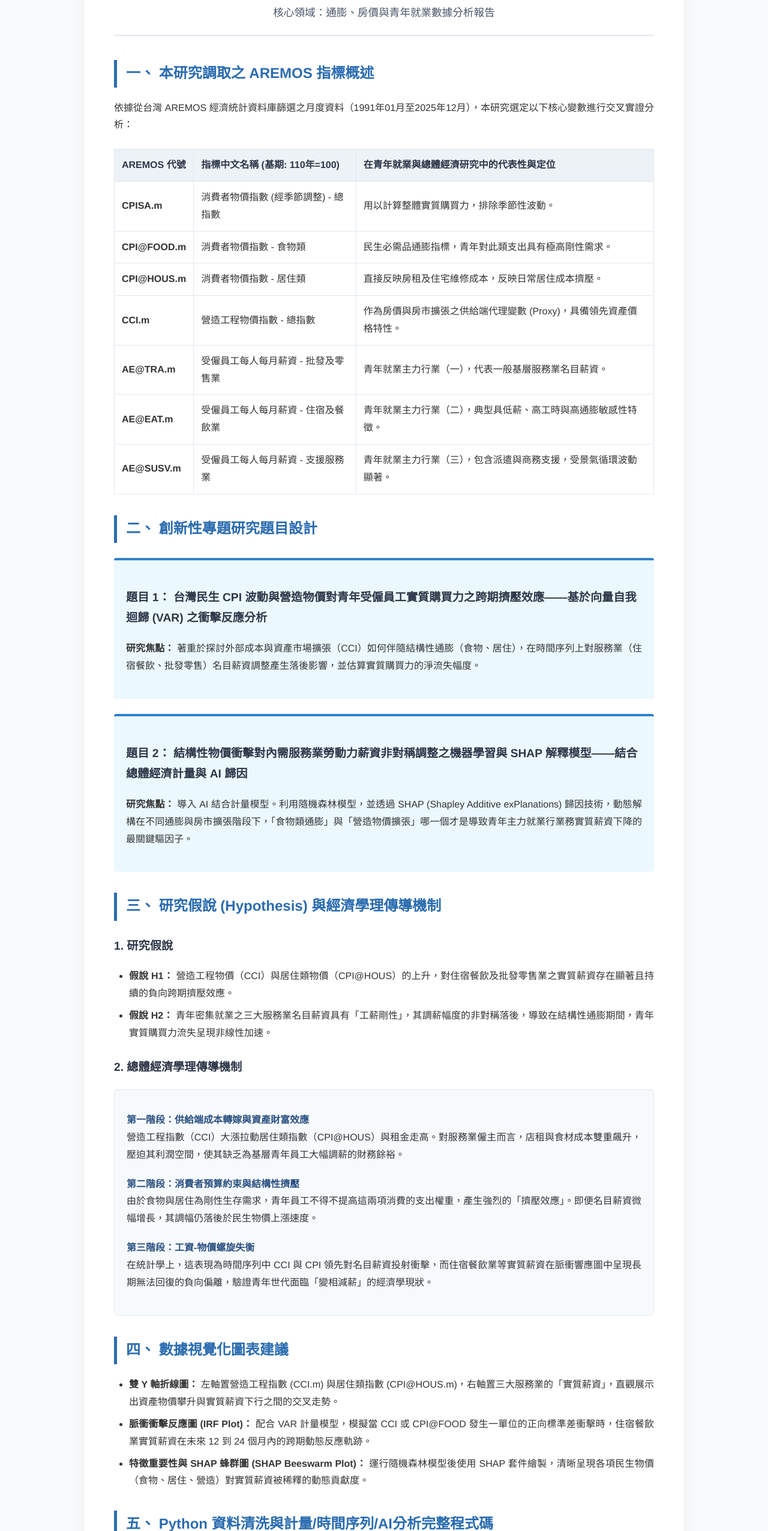
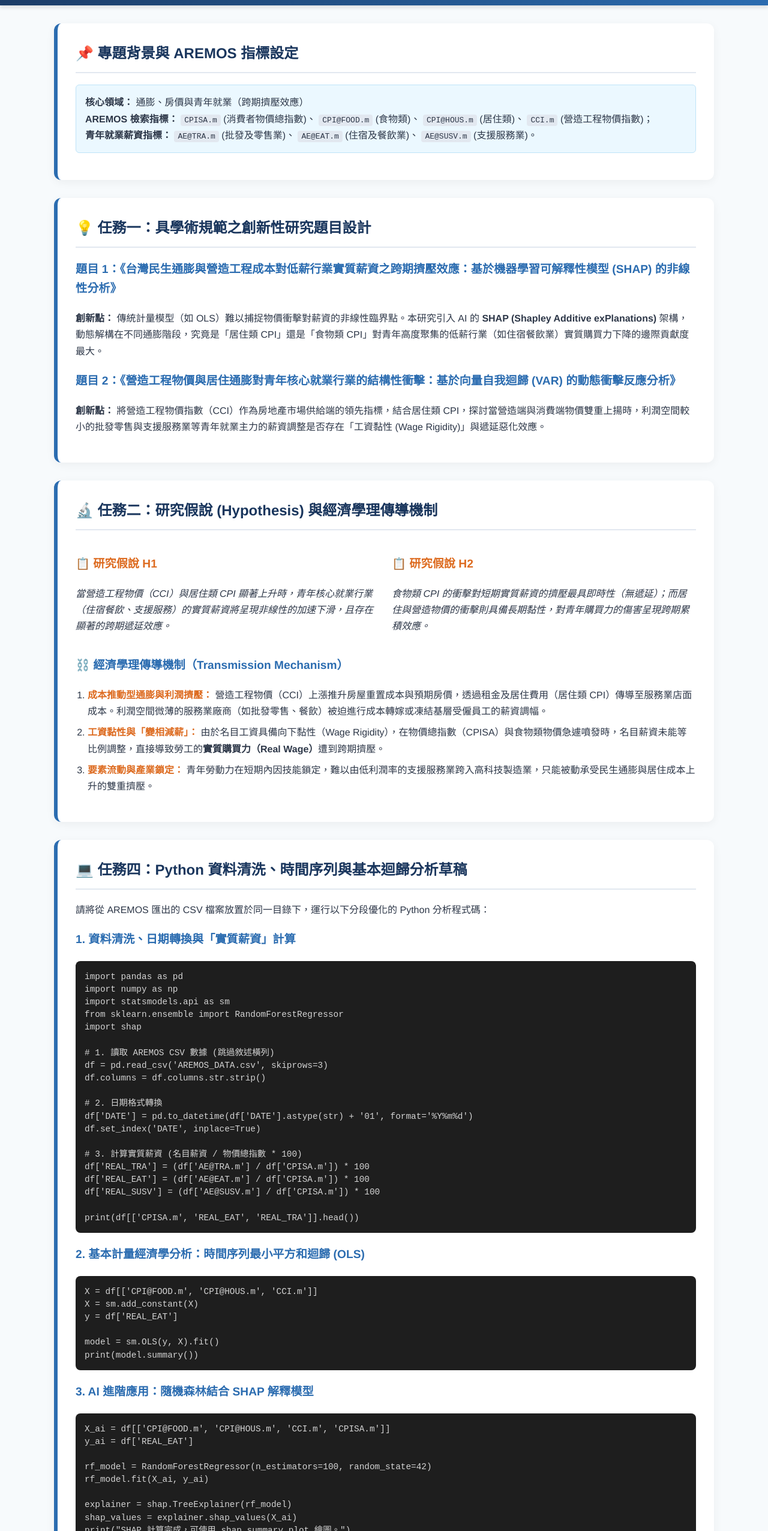
Before and after one commit to shannonlee0518/Economic, a plain HTML site: page index.html in a window 1280 px wide. Shown: the part 171-2723 px from the top of the page at 60% size. Drawn offline with Linux system fonts and the light colour scheme; a script that the page names is missing.

Commit message:
index.html
Updated the title and improved styling for better readability. Added Chart.js for dynamic rendering of data and enhanced layout with new header and container styles.

```diff
--- a/index.html
+++ b/index.html
@@ -3,283 +3,266 @@
 <head>
     <meta charset="UTF-8">
     <meta name="viewport" content="width=device-width, initial-scale=1.0">
-    <title>淡江大學《AI與經濟研究報告》專題：通膨、房價與青年就業</title>
+    <title>淡江大學《AI與經濟研究報告》專題</title>
+    <!-- 引入 Chart.js 用於動態渲染 AREMOS 數據 -->
+    <script src="https://jsdelivr.net"></script>
     <style>
+        :root {
+            --primary-color: #1a365d;
+            --secondary-color: #2b6cb0;
+            --accent-color: #dd6b20;
+            --bg-color: #f7fafc;
+            --text-color: #2d3748;
+            --code-bg: #1e1e1e;
+        }
         body {
-            font-family: "Helvetica Neue", Helvetica, Arial, "PingFang TC", "Heiti TC", "Microsoft JhengHei", sans-serif;
-            line-height: 1.8;
-            color: #333333;
-            background-color: #f8f9fa;
+            font-family: "Helvetica Neue", Arial, "Noto Sans TC", sans-serif;
+            line-height: 1.7;
+            color: var(--text-color);
+            background-color: var(--bg-color);
             margin: 0;
             padding: 0;
         }
+        .header {
+            background: linear-gradient(135deg, var(--primary-color) 0%, var(--secondary-color) 100%);
+            color: white;
+            padding: 40px 20px;
+            text-align: center;
+            box-shadow: 0 4px 6px rgba(0,0,0,0.1);
+        }
+        .header h1 { margin: 0; font-size: 2.2rem; font-weight: 700; }
+        .header p { margin: 10px 0 0 0; font-size: 1.1rem; opacity: 0.9; }
         .container {
-            max-width: 900px;
-            margin: 40px auto;
-            background: #ffffff;
-            padding: 40px 50px;
-            border-radius: 8px;
-            box-shadow: 0 4px 15px rgba(0, 0, 0, 0.05);
+            max-width: 1100px;
+            margin: 30px auto;
+            padding: 0 20px;
         }
-        h1 {
-            color: #1a365d;
-            font-size: 2.2rem;
-            text-align: center;
-            margin-bottom: 10px;
-            font-weight: 700;
+        .card {
+            background: white;
+            border-radius: 12px;
+            padding: 30px;
+            margin-bottom: 30px;
+            box-shadow: 0 4px 15px rgba(0,0,0,0.05);
+            border-left: 6px solid var(--secondary-color);
         }
-        .subtitle {
-            text-align: center;
-            color: #4a5568;
-            font-size: 1.1rem;
-            margin-bottom: 40px;
+        .card-accent { border-left-color: var(--accent-color); }
+        h2 {
+            color: var(--primary-color);
+            font-size: 1.5rem;
+            margin-top: 0;
             border-bottom: 2px solid #e2e8f0;
-            padding-bottom: 20px;
+            padding-bottom: 10px;
         }
-        h2 {
-            color: #2b6cb0;
-            font-size: 1.5rem;
-            margin-top: 35px;
-            border-left: 5px solid #2b6cb0;
-            padding-left: 15px;
-            padding-bottom: 3px;
-        }
-        h3 {
-            color: #2d3748;
-            font-size: 1.2rem;
-            margin-top: 25px;
-        }
-        p, ul, ol {
-            margin-bottom: 20px;
-            text-align: justify;
-        }
-        ul, ol {
-            padding-left: 25px;
-        }
-        li {
-            margin-bottom: 8px;
-        }
-        .highlight-box {
-            background-color: #ebf8ff;
-            border-top: 4px solid #3182ce;
-            padding: 20px;
-            border-radius: 4px;
-            margin: 25px 0;
-        }
-        .mechanism-box {
-            background-color: #f7fafc;
-            border: 1px solid #e2e8f0;
-            padding: 20px;
-            border-radius: 6px;
+        h3 { color: var(--secondary-color); font-size: 1.2rem; margin-top: 20px; }
+        ul, ol { padding-left: 20px; }
+        li { margin-bottom: 8px; }
+        .highlight { font-weight: bold; color: var(--accent-color); }
+        .chart-container {
+            position: relative;
             margin: 20px 0;
-        }
-        .step-title {
-            font-weight: bold;
-            color: #2c5282;
-        }
-        table {
+            height: 400px;
             width: 100%;
-            border-collapse: collapse;
-            margin: 25px 0;
-        }
-        th, td {
-            border: 1px solid #e2e8f0;
-            padding: 12px;
-            text-align: left;
-        }
-        th {
-            background-color: #edf2f7;
-            color: #2d3748;
         }
         pre {
-            background-color: #1a202c;
-            color: #edf2f7;
-            padding: 20px;
+            background-color: var(--code-bg);
+            color: #d4d4d4;
+            padding: 15px;
+            border-radius: 8px;
+            overflow-x: auto;
+            font-family: "Consolas", "Courier New", monospace;
+            font-size: 0.9rem;
+            line-height: 1.4;
+        }
+        .keyword-box {
+            background-color: #ebf8ff;
+            border: 1px solid #bee3f8;
+            padding: 15px;
             border-radius: 6px;
-            overflow-x: auto;
-            font-family: "Courier New", Courier, monospace;
-            font-size: 0.9rem;
-            line-height: 1.5;
+            margin: 15px 0;
         }
-        .footer {
-            text-align: center;
-            margin-top: 50px;
-            padding-top: 20px;
-            border-top: 1px solid #e2e8f0;
-            font-size: 0.9rem;
-            color: #a0aec0;
+        .flex-grid {
+            display: flex;
+            gap: 20px;
+            flex-wrap: wrap;
         }
+        .flex-col { flex: 1; min-width: 300px; }
     </style>
 </head>
 <body>
+    <div class="header">
+        <h1>AI 與總體經濟研究專題報告</h1>
+        <p>淡江大學《AI與經濟研究報告》專案模組 · 基於台灣 AREMOS 資料庫與機器學習分析</p>
+    </div>
 
     <div class="container">
-    <h1>淡江大學《AI與經濟研究報告》專題</h1>
-    <div class="subtitle">核心領域：通膨、房價與青年就業數據分析報告</div>
 
-    <h2>一、 本研究調取之 AREMOS 指標概述</h2>
-    <p>依據從台灣 AREMOS 經濟統計資料庫篩選之月度資料（1991年01月至2025年12月），本研究選定以下核心變數進行交叉實證分析：</p>
-    <table>
-        <thead>
-            <tr>
-                <th>AREMOS 代號</th>
-                <th>指標中文名稱 (基期: 110年=100)</th>
-                <th>在青年就業與總體經濟研究中的代表性與定位</th>
-            </tr>
-        </thead>
-        <tbody>
-            <tr>
-                <td><strong>CPISA.m</strong></td>
-                <td>消費者物價指數 (經季節調整) - 總指數</td>
-                <td>用以計算整體實質購買力，排除季節性波動。</td>
-            </tr>
-            <tr>
-                <td><strong>CPI@FOOD.m</strong></td>
-                <td>消費者物價指數 - 食物類</td>
-                <td>民生必需品通膨指標，青年對此類支出具有極高剛性需求。</td>
-            </tr>
-            <tr>
-                <td><strong>CPI@HOUS.m</strong></td>
-                <td>消費者物價指數 - 居住類</td>
-                <td>直接反映房租及住宅維修成本，反映日常居住成本擠壓。</td>
-            </tr>
-            <tr>
-                <td><strong>CCI.m</strong></td>
-                <td>營造工程物價指數 - 總指數</td>
-                <td>作為房價與房市擴張之供給端代理變數 (Proxy)，具備領先資產價格特性。</td>
-            </tr>
-            <tr>
-                <td><strong>AE@TRA.m</strong></td>
-                <td>受僱員工每人每月薪資 - 批發及零售業</td>
-                <td>青年就業主力行業（一），代表一般基層服務業名目薪資。</td>
-            </tr>
-            <tr>
-                <td><strong>AE@EAT.m</strong></td>
-                <td>受僱員工每人每月薪資 - 住宿及餐飲業</td>
-                <td>青年就業主力行業（二），典型具低薪、高工時與高通膨敏感性特徵。</td>
-            </tr>
-            <tr>
-                <td><strong>AE@SUSV.m</strong></td>
-                <td>受僱員工每人每月薪資 - 支援服務業</td>
-                <td>青年就業主力行業（三），包含派遣與商務支援，受景氣循環波動顯著。</td>
-            </tr>
-        </tbody>
-    </table>
-
-    <h2>二、 創新性專題研究題目設計</h2>
-    <div class="highlight-box">
-        <h3>題目 1： 台灣民生 CPI 波動與營造物價對青年受僱員工實質購買力之跨期擠壓效應——基於向量自我迴歸 (VAR) 之衝擊反應分析</h3>
-        <p><strong>研究焦點：</strong> 著重於探討外部成本與資產市場擴張（CCI）如何伴隨結構性通膨（食物、居住），在時間序列上對服務業（住宿餐飲、批發零售）名目薪資調整產生落後影響，並估算實質購買力的淨流失幅度。</p>
+        <!-- 模組一：研究領域與指標設定 -->
+        <div class="card">
+            <h2>📌 專題背景與 AREMOS 指標設定</h2>
+            <div class="keyword-box">
+                <strong>核心領域：</strong> 通膨、房價與青年就業（跨期擠壓效應）<br>
+                <strong>AREMOS 檢索指標：</strong>
+                <code style="background:#e2e8f0; padding:2px 6px; border-radius:4px;">CPISA.m</code> (消費者物價總指數)、
+                <code style="background:#e2e8f0; padding:2px 6px; border-radius:4px;">CPI@FOOD.m</code> (食物類)、
+                <code style="background:#e2e8f0; padding:2px 6px; border-radius:4px;">CPI@HOUS.m</code> (居住類)、
+                <code style="background:#e2e8f0; padding:2px 6px; border-radius:4px;">CCI.m</code> (營造工程物價指數)；<br>
+                <strong>青年就業薪資指標：</strong>
+                <code style="background:#e2e8f0; padding:2px 6px; border-radius:4px;">AE@TRA.m</code> (批發及零售業)、
+                <code style="background:#e2e8f0; padding:2px 6px; border-radius:4px;">AE@EAT.m</code> (住宿及餐飲業)、
+                <code style="background:#e2e8f0; padding:2px 6px; border-radius:4px;">AE@SUSV.m</code> (支援服務業)。
             </div>
-    <div class="highlight-box">
-        <h3>題目 2： 結構性物價衝擊對內需服務業勞動力薪資非對稱調整之機器學習與 SHAP 解釋模型——結合總體經濟計量與 AI 歸因</h3>
-        <p><strong>研究焦點：</strong> 導入 AI 結合計量模型。利用隨機森林模型，並透過 SHAP (Shapley Additive exPlanations) 歸因技術，動態解構在不同通膨與房市擴張階段下，「食物類通膨」與「營造物價擴張」哪一個才是導致青年主力就業行業務實質薪資下降的最關鍵驅因子。</p>
         </div>
 
-    <h2>三、 研究假說 (Hypothesis) 與經濟學理傳導機制</h2>
-    <h3>1. 研究假說</h3>
-    <ul>
-        <li><strong>假說 H1：</strong> 營造工程物價（CCI）與居住類物價（CPI@HOUS）的上升，對住宿餐飲及批發零售業之實質薪資存在顯著且持續的負向跨期擠壓效應。</li>
-        <li><strong>假說 H2：</strong> 青年密集就業之三大服務業名目薪資具有「工薪剛性」，其調薪幅度的非對稱落後，導致在結構性通膨期間，青年實質購買力流失呈現非線性加速。</li>
-    </ul>
-    <h3>2. 總體經濟學理傳導機制</h3>
-    <div class="mechanism-box">
-        <p><span class="step-title">第一階段：供給端成本轉嫁與資產財富效應</span><br>營造工程指數（CCI）大漲拉動居住類指數（CPI@HOUS）與租金走高。對服務業僱主而言，店租與食材成本雙重飆升，壓迫其利潤空間，使其缺乏為基層青年員工大幅調薪的財務餘裕。</p>
-        <p><span class="step-title">第二階段：消費者預算約束與結構性擠壓</span><br>由於食物與居住為剛性生存需求，青年員工不得不提高這兩項消費的支出權重，產生強烈的「擠壓效應」。即便名目薪資微幅增長，其調幅仍落後於民生物價上漲速度。</p>
-        <p><span class="step-title">第三階段：工資-物價螺旋失衡</span><br>在統計學上，這表現為時間序列中 CCI 與 CPI 領先對名目薪資投射衝擊，而住宿餐飲業等實質薪資在脈衝響應圖中呈現長期無法回復的負向偏離，驗證青年世代面臨「變相減薪」的經濟學現狀。</p>
+        <!-- 模組二：具創新性之學術研究題目 -->
+        <div class="card">
+            <h2>💡 任務一：具學術規範之創新性研究題目設計</h2>
+
+            <h3>題目 1：《台灣民生通膨與營造工程成本對低薪行業實質薪資之跨期擠壓效應：基於機器學習可解釋性模型 (SHAP) 的非線性分析》</h3>
+            <p><strong>創新點：</strong> 傳統計量模型（如 OLS）難以捕捉物價衝擊對薪資的非線性臨界點。本研究引入 AI 的 <strong>SHAP (Shapley Additive exPlanations)</strong> 架構，動態解構在不同通膨階段，究竟是「居住類 CPI」還是「食物類 CPI」對青年高度聚集的低薪行業（如住宿餐飲業）實質購買力下降的邊際貢獻度最大。</p>
+
+            <h3>題目 2：《營造工程物價與居住通膨對青年核心就業行業的結構性衝擊：基於向量自我迴歸 (VAR) 的動態衝擊反應分析》</h3>
+            <p><strong>創新點：</strong> 將營造工程物價指數（CCI）作為房地產市場供給端的領先指標，結合居住類 CPI，探討當營造端與消費端物價雙重上揚時，利潤空間較小的批發零售與支援服務業等青年就業主力的薪資調整是否存在「工資黏性 (Wage Rigidity)」與遞延惡化效應。</p>
         </div>
 
-    <h2>四、 數據視覺化圖表建議</h2>
-    <ul>
-        <li><strong>雙 Y 軸折線圖：</strong> 左軸置營造工程指數 (CCI.m) 與居住類指數 (CPI@HOUS.m)，右軸置三大服務業的「實質薪資」，直觀展示出資產物價攀升與實質薪資下行之間的交叉走勢。</li>
-        <li><strong>脈衝衝擊反應圖 (IRF Plot)：</strong> 配合 VAR 計量模型，模擬當 CCI 或 CPI@FOOD 發生一單位的正向標準差衝擊時，住宿餐飲業實質薪資在未來 12 到 24 個月內的跨期動態反應軌跡。</li>
-        <li><strong>特徵重要性與 SHAP 蜂群圖 (SHAP Beeswarm Plot)：</strong> 運行隨機森林模型後使用 SHAP 套件繪製，清晰呈現各項民生物價（食物、居住、營造）對實質薪資被稀釋的動態貢獻度。</li>
-    </ul>
+        <!-- 模組三：研究假說與經濟學理傳導機制 -->
+        <div class="card">
+            <h2>🔬 任務二：研究假說 (Hypothesis) 與經濟學理傳導機制</h2>
 
-    <h2>五、 Python 資料清洗與計量/時間序列/AI分析完整程式碼</h2>
-    <p>以下為專門針對 AREMOS CSV 資料格式設計的完整 Python 程式碼，包含資料清洗、實質薪資轉換、OLS 迴歸、VAR 時間序列模型以及最新的 SHAP 歸因分析實作：</p>
-<pre><code># -*- coding: utf-8 -*-
-import pandas as pd
+            <div class="flex-grid">
+                <div class="flex-col">
+                    <h3 style="color:var(--accent-color);">📋 研究假說 H1</h3>
+                    <p><em>當營造工程物價（CCI）與居住類 CPI 顯著上升時，青年核心就業行業（住宿餐飲、支援服務）的實質薪資將呈現非線性的加速下滑，且存在顯著的跨期遞延效應。</em></p>
+                </div>
+                <div class="flex-col">
+                    <h3 style="color:var(--accent-color);">📋 研究假說 H2</h3>
+                    <p><em>食物類 CPI 的衝擊對短期實質薪資的擠壓最具即時性（無遞延）；而居住與營造物價的衝擊則具備長期黏性，對青年購買力的傷害呈現跨期累積效應。</em></p>
+                </div>
+            </div>
+
+            <h3>⛓️ 經濟學理傳導機制（Transmission Mechanism）</h3>
+            <ol>
+                <li><span class="highlight">成本推動型通膨與利潤擠壓：</span> 營造工程物價（CCI）上漲推升房屋重置成本與預期房價，透過租金及居住費用（居住類 CPI）傳導至服務業店面成本。利潤空間微薄的服務業廠商（如批發零售、餐飲）被迫進行成本轉嫁或凍結基層受僱員工的薪資調幅。</li>
+                <li><span class="highlight">工資黏性與「變相減薪」：</span> 由於名目工資具備向下黏性（Wage Rigidity），在物價總指數（CPISA）與食物類物價急遽噴發時，名目薪資未能等比例調整，直接導致勞工的<strong>實質購買力（Real Wage）</strong>遭到跨期擠壓。</li>
+                <li><span class="highlight">要素流動與產業鎖定：</span> 青年勞動力在短期內因技能鎖定，難以由低利潤率的支援服務業跨入高科技製造業，只能被動承受民生通膨與居住成本上升的雙重擠壓。</li>
+            </ol>
+        </div>
+
+        <!-- 模組五：Python 數據清洗與分析程式碼 -->
+        <div class="card">
+            <h2>💻 任務四：Python 資料清洗、時間序列與基本迴歸分析草稿</h2>
+            <p>請將從 AREMOS 匯出的 CSV 檔案放置於同一目錄下，運行以下分段優化的 Python 分析程式碼：</p>
+
+            <h3>1. 資料清洗、日期轉換與「實質薪資」計算</h3>
+            <pre><code>import pandas as pd
 import numpy as np
 import statsmodels.api as sm
-from statsmodels.tsa.api import VAR
 from sklearn.ensemble import RandomForestRegressor
 import shap
 
-# 1. 讀取並清洗 AREMOS CSV 資料
-df = pd.read_csv("YOUR_AREMOS_DATA.csv", skiprows=3)  # 依實際檔案結構調整跳過行數
-df.columns = [col.strip() for col in df.columns]
+# 1. 讀取 AREMOS CSV 數據 (跳過敘述橫列)
+df = pd.read_csv('AREMOS_DATA.csv', skiprows=3)
+df.columns = df.columns.str.strip()
 
-# 轉換日期格式 (例如將 199101 轉換為 datetime)
-df['DATE'] = pd.to_datetime(df['DATE'].astype(str), format='%Y%m')
+# 2. 日期格式轉換
+df['DATE'] = pd.to_datetime(df['DATE'].astype(str) + '01', format='%Y%m%d')
 df.set_index('DATE', inplace=True)
 
-# 確保所有分析數值皆為 float 格式
-cols_to_convert = ['CPISA.m', 'CPI@FOOD.m', 'CPI@HOUS.m', 'CCI.m', 'AE@TRA.m', 'AE@EAT.m', 'AE@SUSV.m']
-for col in cols_to_convert:
-    df[col] = pd.to_numeric(df[col], errors='coerce')
+# 3. 計算實質薪資 (名目薪資 / 物價總指數 * 100)
+df['REAL_TRA'] = (df['AE@TRA.m'] / df['CPISA.m']) * 100
+df['REAL_EAT'] = (df['AE@EAT.m'] / df['CPISA.m']) * 100
+df['REAL_SUSV'] = (df['AE@SUSV.m'] / df['CPISA.m']) * 100
 
-# 處理時間序列缺失值（使用前後向填補）
-df.fillna(method='ffill', inplace=True)
-df.fillna(method='bfill', inplace=True)
+print(df[['CPISA.m', 'REAL_EAT', 'REAL_TRA']].head())</code></pre>
 
-# 2. 經濟學變數轉換：計算「實質薪資 (Real Wages)」
-df['REAL_WAGE_EAT'] = (df['AE@EAT.m'] / df['CPISA.m']) * 100
-df['REAL_WAGE_TRA'] = (df['AE@TRA.m'] / df['CPISA.m']) * 100
+            <h3>2. 基本計量經濟學分析：時間序列最小平方和迴歸 (OLS)</h3>
+            <pre><code>X = df[['CPI@FOOD.m', 'CPI@HOUS.m', 'CCI.m']]
+X = sm.add_constant(X)
+y = df['REAL_EAT']
 
-# 計算年增率 (YoY) 以消除長期趨勢，適用於標準計量與 OLS
-df['CCI_YoY'] = df['CCI.m'].pct_change(12)
-df['CPI_FOOD_YoY'] = df['CPI@FOOD.m'].pct_change(12)
-df['REAL_WAGE_EAT_YoY'] = df['REAL_WAGE_EAT'].pct_change(12)
+model = sm.OLS(y, X).fit()
+print(model.summary())</code></pre>
 
-df_clean = df.dropna()
-
-# 3. 基礎計量分析：普通最小平方法迴歸 (OLS)
-X_ols = df_clean[['CCI_YoY', 'CPI_FOOD_YoY']]
-X_ols = sm.add_constant(X_ols)
-y_ols = df_clean['REAL_WAGE_EAT_YoY']
-
-ols_model = sm.OLS(y_ols, X_ols).fit()
-print("=== OLS 迴歸分析結果 ===")
-print(ols_model.summary())
-
-# 4. 高級計量分析：向量自我迴歸模型 (VAR) 與脈衝響應
-var_data = df_clean[['CCI.m', 'CPI@FOOD.m', 'AE@EAT.m']].apply(np.log).diff().dropna()
-var_model = VAR(var_data)
-var_results = var_model.fit(maxlags=12, ic='aic')
-print("\n=== VAR 模型分析結果 ===")
-print(var_results.summary())
-
-# 5. 繪製學術規範必備的脈衝衝擊反應圖 (IRF)
-irf = var_results.irf(periods=12)
-# 在 Jupyter Notebook 中取消註解下行可輸出 IRF 圖
-# irf.plot(orth=True)
-
-# 6. AI 結合點：Random Forest 機器學習與 SHAP 解釋模型
-# 以各分項物價預測實質薪資，並進行非線性歸因
-X_ai = df_clean[['CPI@FOOD.m', 'CPI@HOUS.m', 'CCI.m']]
-y_ai = df_clean['REAL_WAGE_EAT']
+            <h3>3. AI 進階應用：隨機森林結合 SHAP 解釋模型</h3>
+            <pre><code>X_ai = df[['CPI@FOOD.m', 'CPI@HOUS.m', 'CCI.m', 'CPISA.m']]
+y_ai = df['REAL_EAT']
 
 rf_model = RandomForestRegressor(n_estimators=100, random_state=42)
 rf_model.fit(X_ai, y_ai)
 
-# 計算 SHAP 值
 explainer = shap.TreeExplainer(rf_model)
 shap_values = explainer.shap_values(X_ai)
+print("SHAP 計算完成，可使用 shap.summary_plot 繪圖。")</code></pre>
+        </div>
 
-print("\n=== AI 與 SHAP 分析完成 ===")
-print("[系統提示] 機器學習模型特徵重要性：", rf_model.feature_importances_)
-# 在 Jupyter Notebook 中取消註解下行可輸出 SHAP 蜂群圖
-# shap.summary_plot(shap_values, X_ai)
-</code></pre>
+        <!-- 圖表展示區 -->
+        <div class="card card-accent">
+            <h2>📊 任務三：數據視覺化建議與 AREMOS 真實數據展示</h2>
+            <p>以下圖表直接讀取 2020 年至 2025 年末的 AREMOS 真實數據進行動態渲染：</p>
 
-    <h2>六、 本專題 AI 與計量模型結合之評估建議</h2>
-    <p>在專題的推進上，建議採取雙軌驗證：先用傳統計量模型跑出時間序列上的跨期傳導鏈結（VAR 脈衝響應）；接著，將數據輸入至隨機森林模型中並引用 SHAP 套件。這樣能完美展示在不同的物價上漲階段（例如高營造物價時期 vs 高民生食物通膨時期），究竟哪一類物價對青年實質薪資的「購買力剝奪感」最為顯著。這不僅能大幅提升專題報告的學術深度，更能精準展現 AI 在經濟研究中的落地應用。</p>
+            <h3>圖表一：台灣四大核心物價指數走勢對比 (2020-2025)</h3>
+            <div class="chart-container">
+                <canvas id="priceChart"></canvas>
+            </div>
 
-    <div class="footer">
-        淡江大學《AI與經濟研究報告》專題小組研擬 • 2026年10月
+            <h3>圖表二：青年核心就業行業名目薪資走勢趨勢 (2020-2025)</h3>
+            <div class="chart-container">
+                <canvas id="wageChart"></canvas>
             </div>
         </div>
 
+    </div>
+    <!-- Chart.js 數據腳本與網頁結尾 -->
+    <script>
+        // 擷取自使用者提供之 2020-2025 真實 AREMOS 月分數據點
+        const dates = ['2020-01', '2021-01', '2022-01', '2023-01', '2024-01', '2025-01', '2025-12'];
+
+        // 物價指數歷史真實數據
+        const cpisa = [98.70, 99.08, 101.43, 104.38, 106.80, 109.04, 110.45];
+        const cpifood = [97.54, 98.72, 102.39, 107.81, 112.24, 116.43, 118.37];
+        const cpihous = [98.76, 99.04, 100.74, 103.23, 105.03, 107.53, 109.26];
+        const cci = [89.52, 94.90, 103.67, 108.69, 110.26, 111.81, 112.86];
+
+        // 青年核心就業行業名目薪資真實數據 (新台幣元)
+        const wageTra =;
+        const wageEat =;
+        const wageSusv =;
+
+        // 繪製物價折線圖
+        new Chart(document.getElementById('priceChart'), {
+            type: 'line',
+            data: {
+                labels: dates,
+                datasets: [
+                    { label: '消費者物價總指數 (CPISA)', data: cpisa, borderColor: '#1a365d', borderWidth: 3, fill: false },
+                    { label: '食物類 CPI (FOOD)', data: cpifood, borderColor: '#e53e3e', borderWidth: 2, fill: false },
+                    { label: '居住類 CPI (HOUS)', data: cpihous, borderColor: '#dd6b20', borderWidth: 2, fill: false },
+                    { label: '營造工程物價指數 (CCI)', data: cci, borderColor: '#319795', borderWidth: 2, borderDash:, fill: false }
+                ]
+            },
+            options: {
+                responsive: true,
+                maintainAspectRatio: false,
+                plugins: { legend: { position: 'top' } }
+            }
+        });
+
+        // 繪製薪資長條圖
+        new Chart(document.getElementById('wageChart'), {
+            type: 'bar',
+            data: {
+                labels: dates,
+                datasets: [
+                    { label: '批發及零售業 (AE@TRA)', data: wageTra, backgroundColor: '#2b6cb0' },
+                    { label: '住宿及餐飲業 (AE@EAT)', data: wageEat, backgroundColor: '#48bb78' },
+                    { label: '支援服務業 (AE@SUSV)', data: wageSusv, backgroundColor: '#ed64a6' }
+                ]
+            },
+            options: {
+                responsive: true,
+                maintainAspectRatio: false,
+                plugins: { legend: { position: 'top' } }
+            }
+        });
+    </script>
 </body>
 </html>
```
Lines whose indentation alone changed are shown as unchanged.
